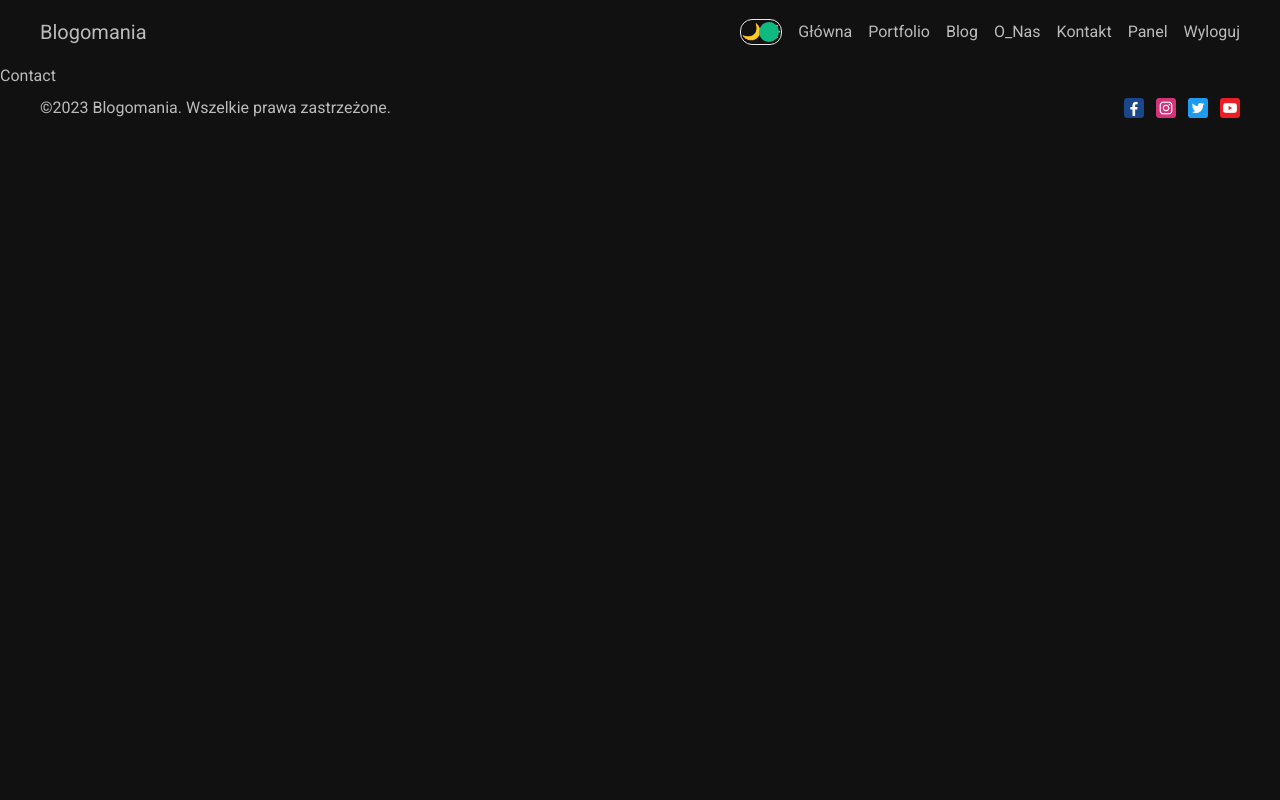
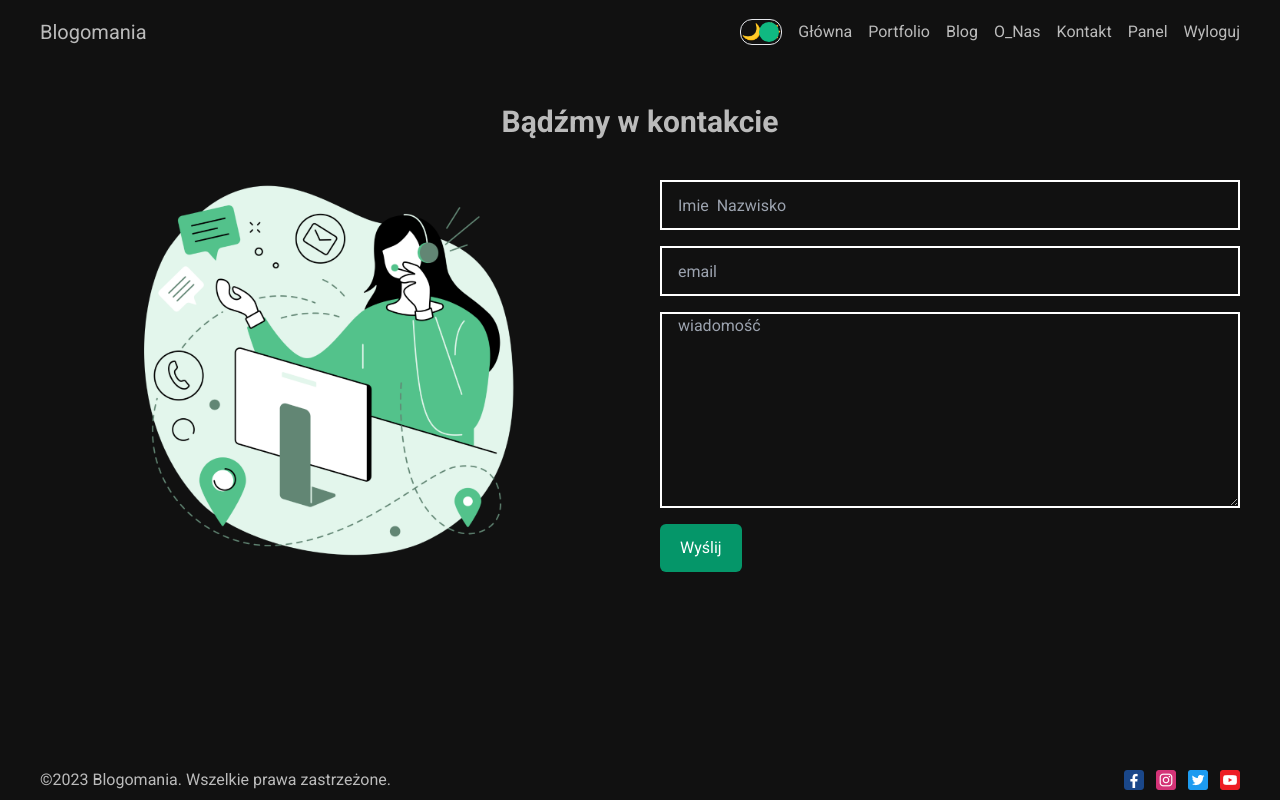
Before and after one commit to ajarek/next-03-app-blog-full-stack, a Next.js app: page /contact in a window 1280 px wide. Built offline with nearby package versions, Linux system fonts and the light colour scheme.

Commit message:
added Contact

```diff
--- a/src/app/contact/page.jsx
+++ b/src/app/contact/page.jsx
@@ -1,8 +1,35 @@
-import React from 'react'
-
+import Button from '@/components/Button/Button'
+import Image from 'next/image'
+import Photo from 'public/contact.png'
 const Contact = () => {
   return (
-    <div>Contact</div>
+    <div className='full-screen p-10'>
+      <h1 className={'text-3xl text-center'}>Bądźmy w kontakcie</h1>
+      <div className=' grid grid-cols-2 gap-10 mt-10'>
+        <div className='h-96  img-motion  flex justify-center items-center '>
+
+          <Image
+            src={Photo}
+            alt=''
+
+            className='img-color'
+          />
+        </div>
+        <div className=''>
+          <form className={'w-full flex flex-col'}>
+          <input type="text" placeholder="Imie  Nazwisko" className={'input'} />
+          <input type="text" placeholder="email" className={'input'} />
+          <textarea
+            className={'textarea'}
+            placeholder="wiadomość"
+            cols="30"
+            rows="8"
+          ></textarea>
+          <Button url="#" text="Wyślij"/>
+        </form>
+        </div>
+      </div>
+    </div>
   )
 }
 
--- a/src/app/globals.css
+++ b/src/app/globals.css
@@ -46,3 +46,19 @@ h2 {
   object-fit: cover;
   filter: grayscale(100%);
 }
+.img-color {
+  width: 100%;
+  height: 100%;
+  object-fit: contain;
+
+}
+.input,.textarea{
+  height: 50px;
+  background-color: transparent;
+  border: 2px solid white;
+  padding:0 16px ;
+  margin-bottom: 16px;
+}
+.textarea{
+  height: auto;
+}
--- a/src/components/Button/Button.jsx
+++ b/src/components/Button/Button.jsx
@@ -3,7 +3,7 @@ import Link from 'next/link'
 const Button = ({ text, url }) => {
   return (
     <Link href={url}>
-      <button className='p-5 cursor-pointer bg-emerald-600 text-white rounded-md'>{text}</button>
+      <button className='px-5 py-3 cursor-pointer bg-emerald-600 text-white rounded-md'>{text}</button>
     </Link>
   )
 }
```
